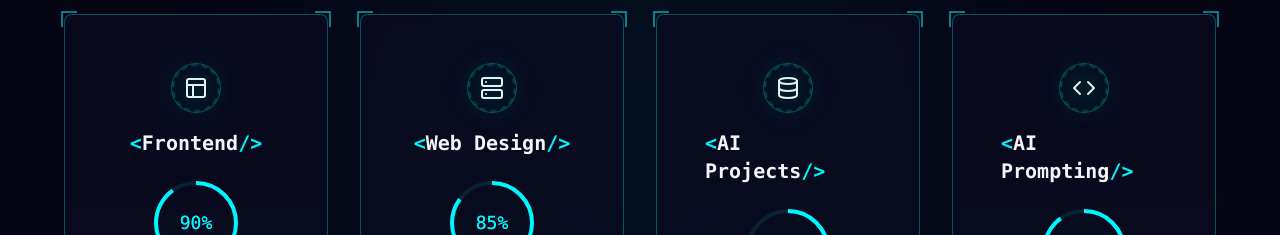
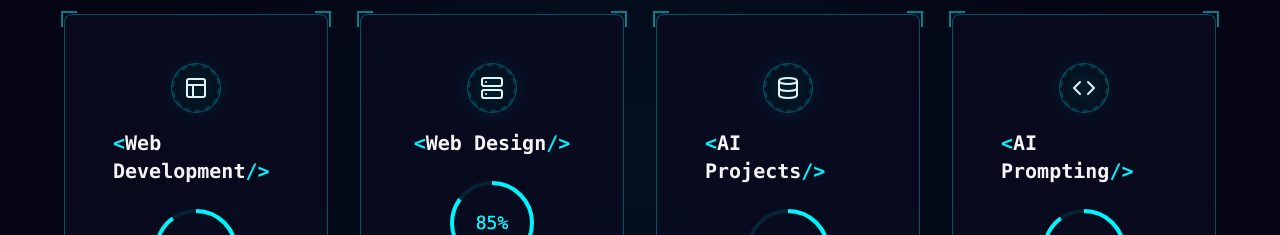
Before and after one commit to AnoopkumarA/portfolio, a React (Vite) app: page / in a window 1280 px wide. Shown: the part 1940-2175 px from the top of the page. Built offline with nearby package versions, Linux system fonts and the light colour scheme; the HTML template or start-up script is replaced by a standard one.

Commit message:
Update App.tsx

```diff
--- a/src/App.tsx
+++ b/src/App.tsx
@@ -42,7 +42,7 @@ function App() {
   const [aboutRef, aboutInView] = useInView({ triggerOnce: true });
 
   const skills = [
-    { name: 'Frontend', value: 90, icon: <Layout className="w-6 h-6" /> },
+    { name: 'Web Development', value: 90, icon: <Layout className="w-6 h-6" /> },
     { name: 'Web Design', value: 85, icon: <Server className="w-6 h-6" /> },
     { name: 'AI Projects', value: 75, icon: <Database className="w-6 h-6" /> },
     { name: 'AI Prompting', value: 90, icon: <Code className="w-6 h-6" /> },
```
